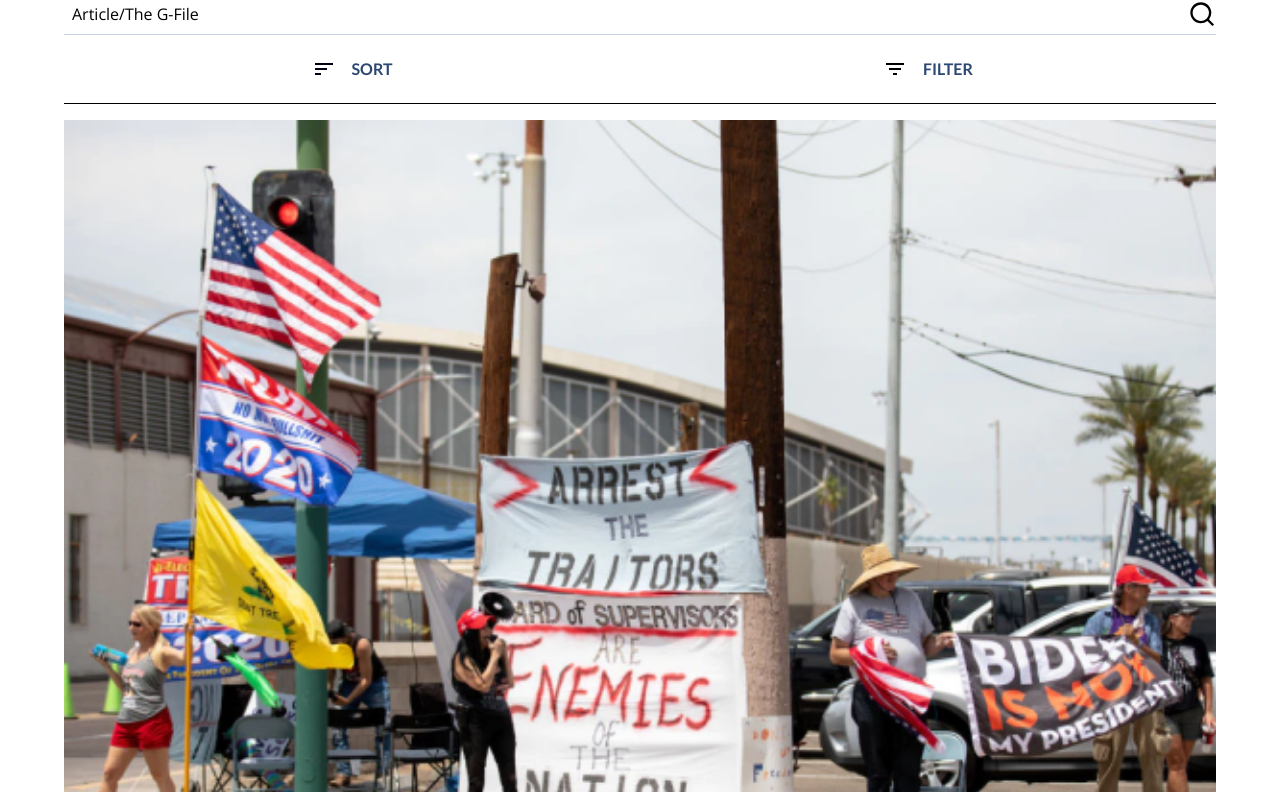
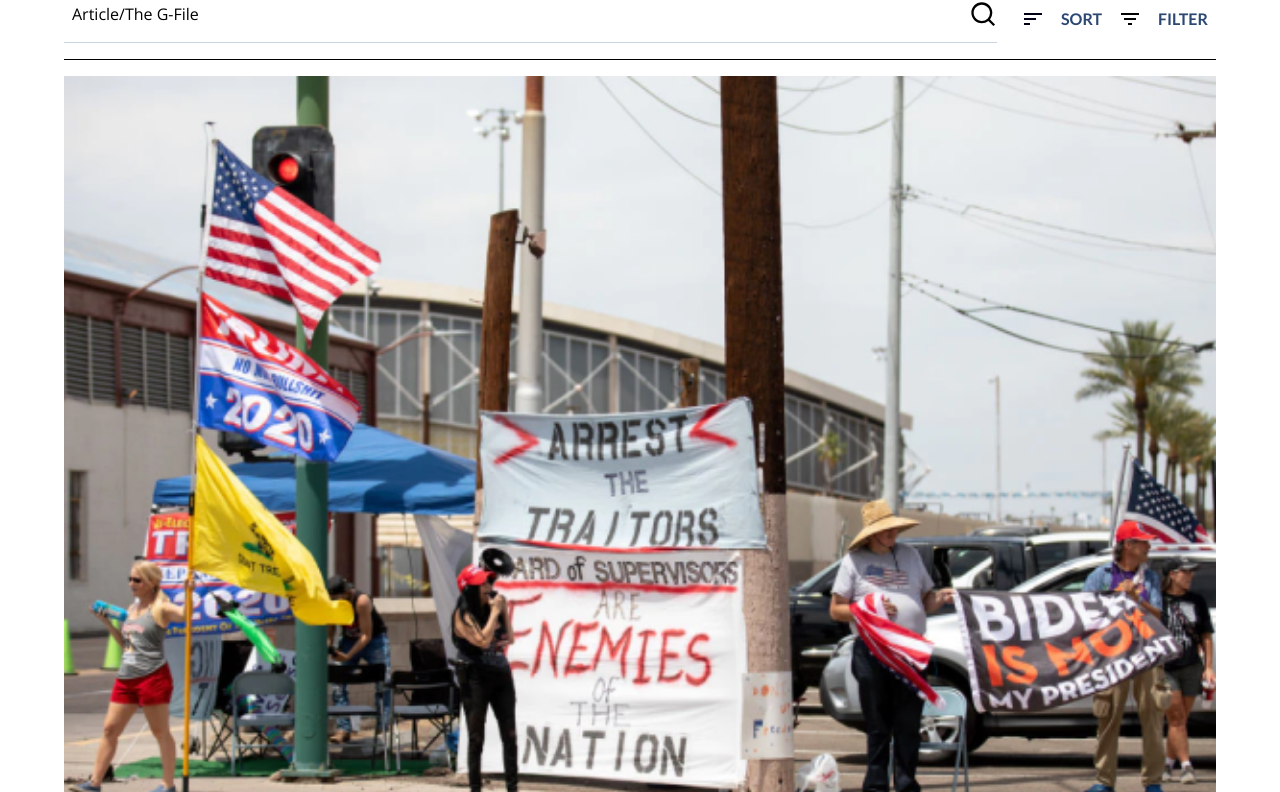
Before and after one commit to khaninshaldev/plain-chris-stirewalt, a website: page articles.html in a window 1280 px wide. Shown: the part 171-963 px from the top of the page. Drawn offline with nearby package versions, Linux system fonts and the light colour scheme.

Commit message:
Update 6

```diff
--- a/articles.html
+++ b/articles.html
@@ -35,7 +35,7 @@
       <section class="pt-6 w-full flex flex-col justify-between">
         <h1 class="text-5xl mb-4">Articles</h1>
 
-        <section class="w-full flex flex-col gap-4">
+        <section class="w-full flex flex-col gap-4 md:flex-row">
           <form class="w-full flex pb-2 border-b border-b-brand-iron-grey">
             <input value="Article/The G-File" class="mr-4 p-2 w-full" />
             <button type="submit" class="hover:bg-transparent px-0">
@@ -49,7 +49,7 @@
             </button>
           </form>
 
-          <div class="w-full flex">
+          <div class="w-full flex md:w-fit md:items-center">
             <button
               class="w-full text-[14px] md:text-base bg-transparent px-2 text-blue-300 hover:bg-brand-iron-grey flex justify-center items-center gap-4"
             >
```
Also changed, not shown: dist/output.css.
